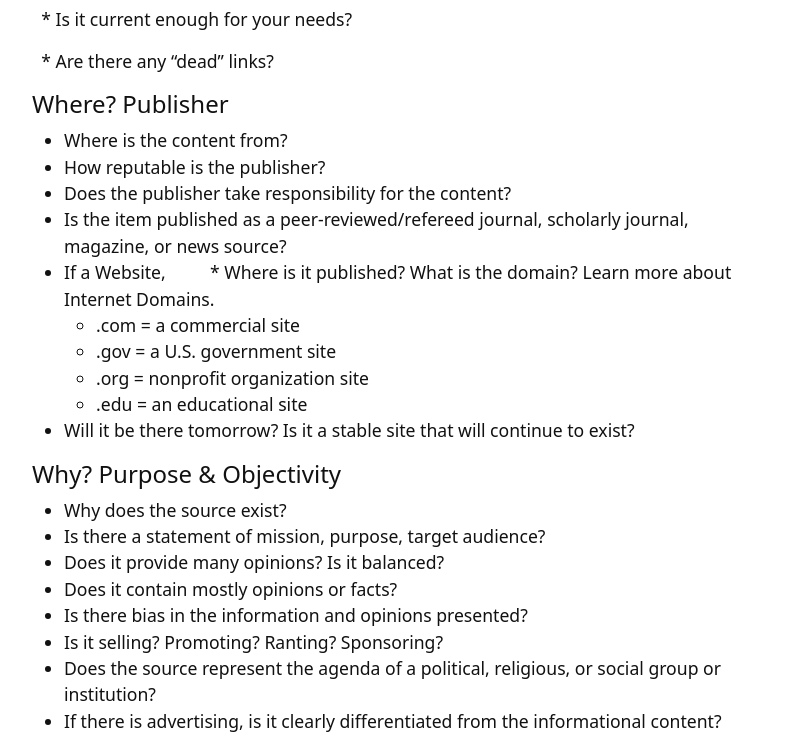
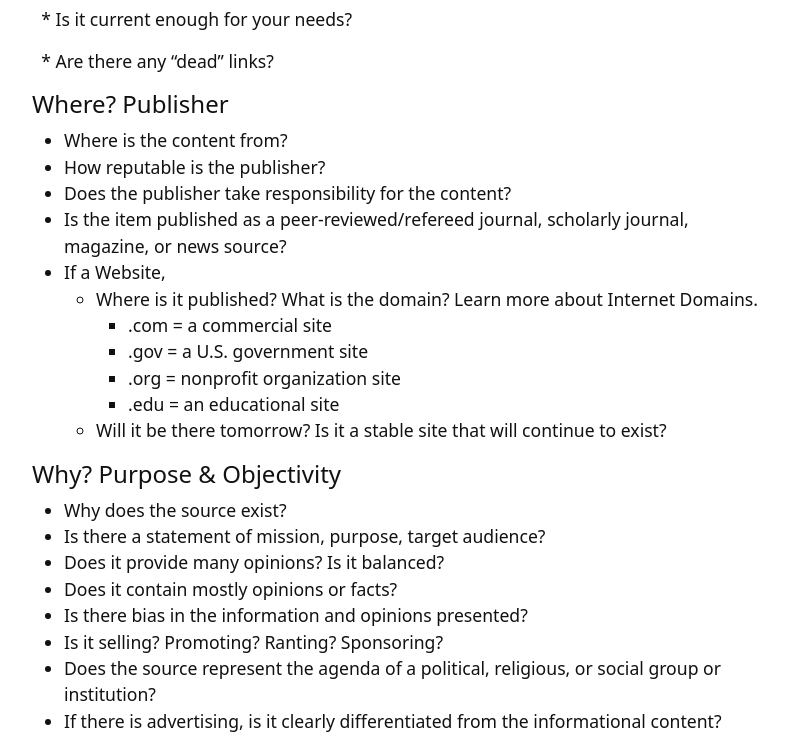
Before and after one commit to hanwendong1/adulting, a Jekyll site: the page built from content/1-handout.md, in a window 1280 px wide and 900 px high, scrolled down 1001 px, cut to the strip 0-752 px from the top of the window. Shown: the whole strip, without its empty margins (245-1033 px from the left). Built offline with Jekyll 4.4.1, drawn with Linux system fonts in a browser that asks for light colours; part of the change alters nothing that is shown.

```diff
--- a/content/1-handout.md
+++ b/content/1-handout.md
@@ -39,12 +39,12 @@ nav: Handout
 * Does the publisher take responsibility for the content?
 * Is the item published as a peer-reviewed/refereed journal, scholarly journal, magazine, or news source?
 * If a Website,
-&ensp;&thinsp;&ensp;&thinsp;&ensp;&thinsp; * Where is it published? What is the domain?  Learn more about Internet Domains.
-  * .com = a commercial site
-  * .gov = a U.S. government site
-  * .org = nonprofit organization site
-  * .edu = an educational site
- * Will it be there tomorrow?  Is it a stable site that will continue to exist?
+  * Where is it published? What is the domain?  Learn more about Internet Domains.
+    * .com = a commercial site
+    * .gov = a U.S. government site
+    * .org = nonprofit organization site
+    * .edu = an educational site
+  * Will it be there tomorrow?  Is it a stable site that will continue to exist?
 
 #### Why? Purpose & Objectivity
 * Why does the source exist?
```
